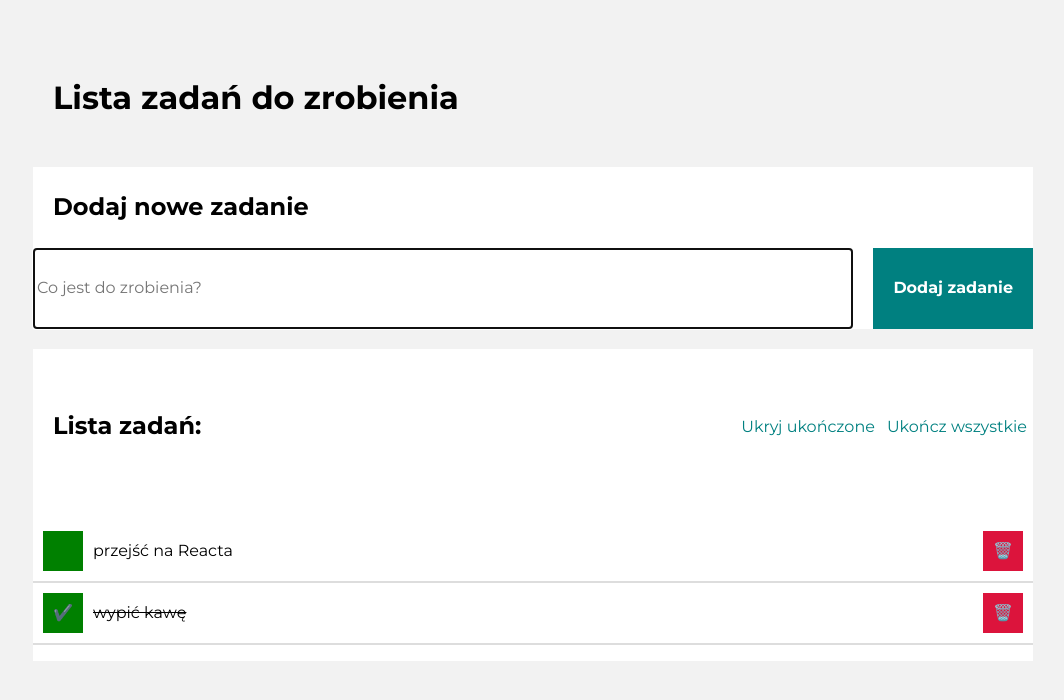
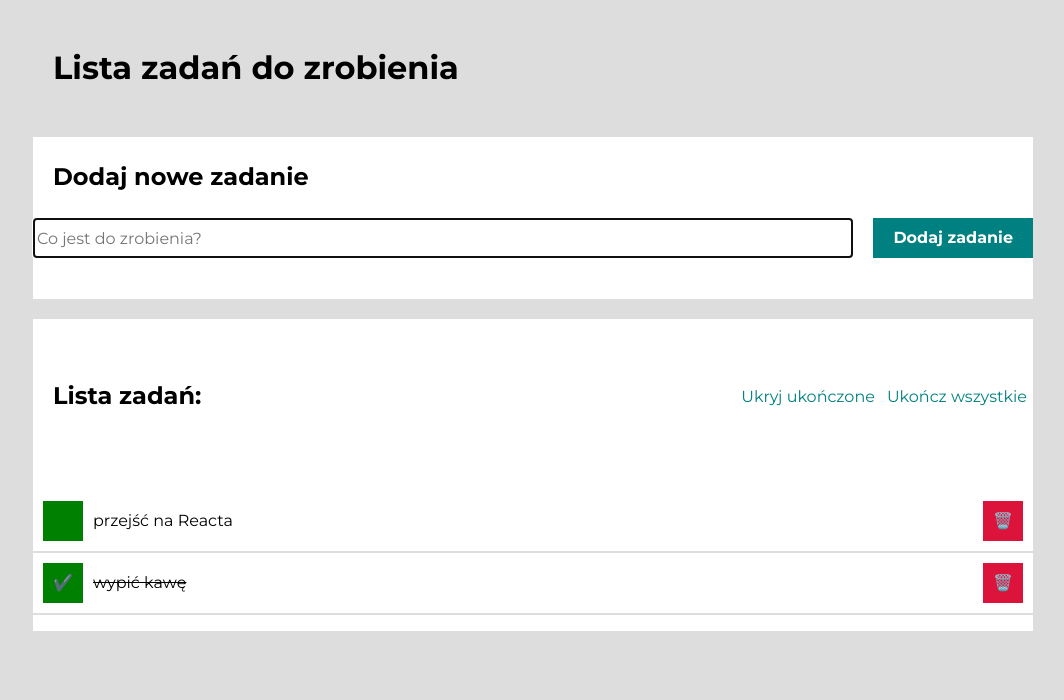
Before and after one commit to tomecky1/todo-list-react, a React (Create React App) app: page / in a window 1280 px wide. Shown: the top 700 px of the page, without its empty margins (107-1171 px from the left). Built offline with nearby package versions, Linux system fonts and the light colour scheme.

Commit message:
added fixes in layout and destructurisation in React Components

```diff
--- a/src/Buttons/index.js
+++ b/src/Buttons/index.js
@@ -1,15 +1,15 @@
-const Buttons = (props) => {
-    if (props.tasks.Length === 0) {
+const Buttons = ({ tasks, hideDoneTasks }) => {
+    if (tasks.Length === 0) {
         return null;
     }
     return (
         <div className="buttons">
             <button className="buttonHideDoneTasks">
-                {props.hideDoneTasks ? "Pokaż" : "Ukryj"} ukończone
+                {hideDoneTasks ? "Pokaż" : "Ukryj"} ukończone
             </button>
             <button
                 className="buttonDoneAllTasks"
-                disabled={props.tasks.every(({ done }) => done)}
+                disabled={tasks.every(({ done }) => done)}
             >
                 Ukończ wszystkie
             </button>
--- a/src/Form/style.css
+++ b/src/Form/style.css
@@ -6,6 +6,7 @@
 .form__input {
     border: 2px solid #f2f2f2;
     width: 82%;
+    height: 40px;
 }
 
 .form__button {
@@ -16,6 +17,7 @@
     padding: 10px 20px;
     cursor: pointer;
     transition: 1.5s all;
+    height: 40px;
 }
 
 .form__button:hover {
--- a/src/Tasks/index.js
+++ b/src/Tasks/index.js
@@ -1,7 +1,7 @@
-const Tasks = (props) => (
+const Tasks = ({ tasks, hideDoneTasks }) => (
     <ul className="list">
-        {props.tasks.map(task => (
-            <li className={`list__item${task.done && props.hideDoneTasks ? " list__item--hidden" : ""}
+        {tasks.map(task => (
+            <li className={`list__item${task.done && hideDoneTasks ? " list__item--hidden" : ""}
             `}>
                 <button className="buttonCheck">{task.done ? "✔️" : ""}</button>
                 <span className={`list__item--content${task.done ? " list__item--done" : ""}`}>{task.content}</span>
--- a/src/index.css
+++ b/src/index.css
@@ -10,8 +10,7 @@ body {
   font-family: 'Montserrat', sans-serif;
   font-size: 16px;
   line-height: 1.7;
-  background-color: #f2f2f2;
-  padding: 30px;
+  background-color: #ddd;
 }
 
 .container {
```
